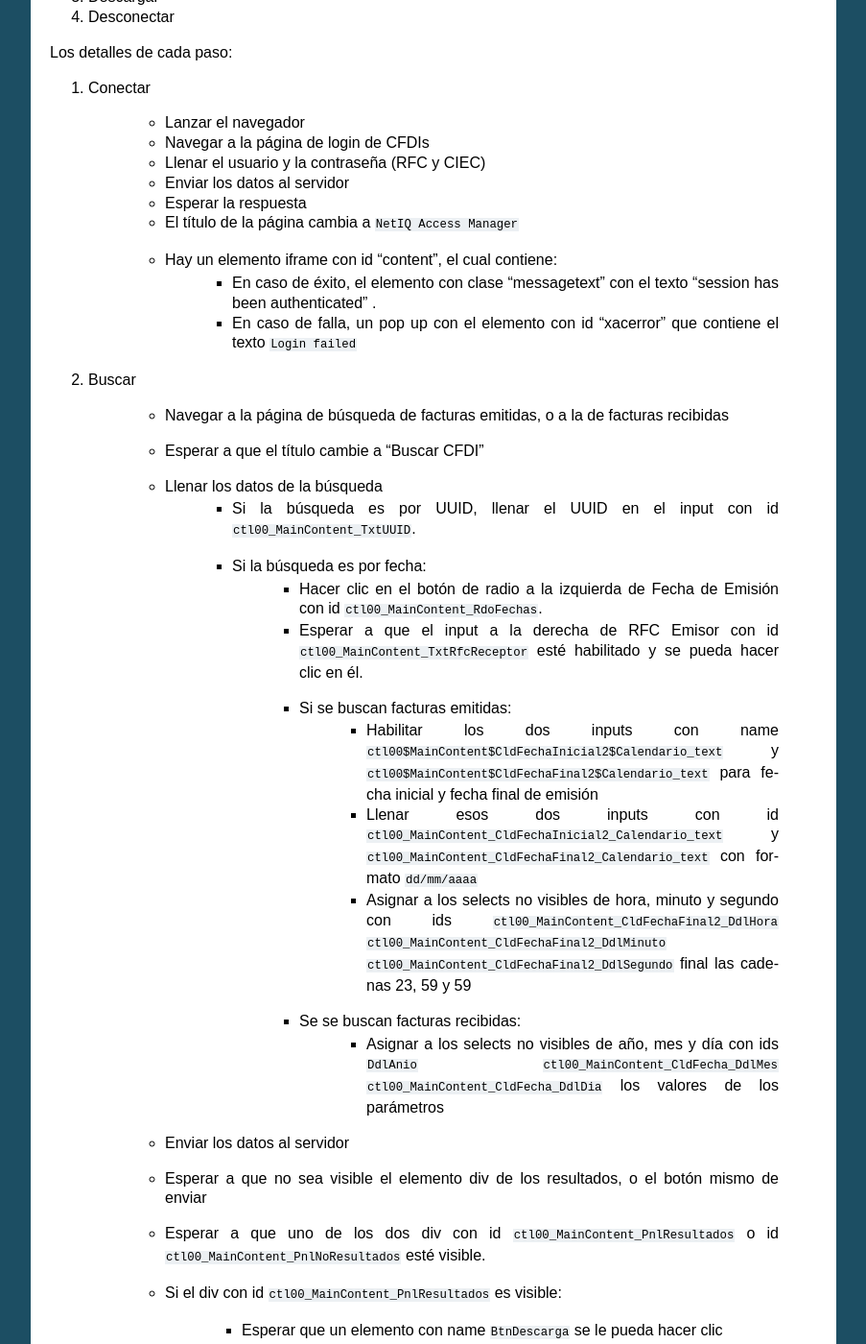
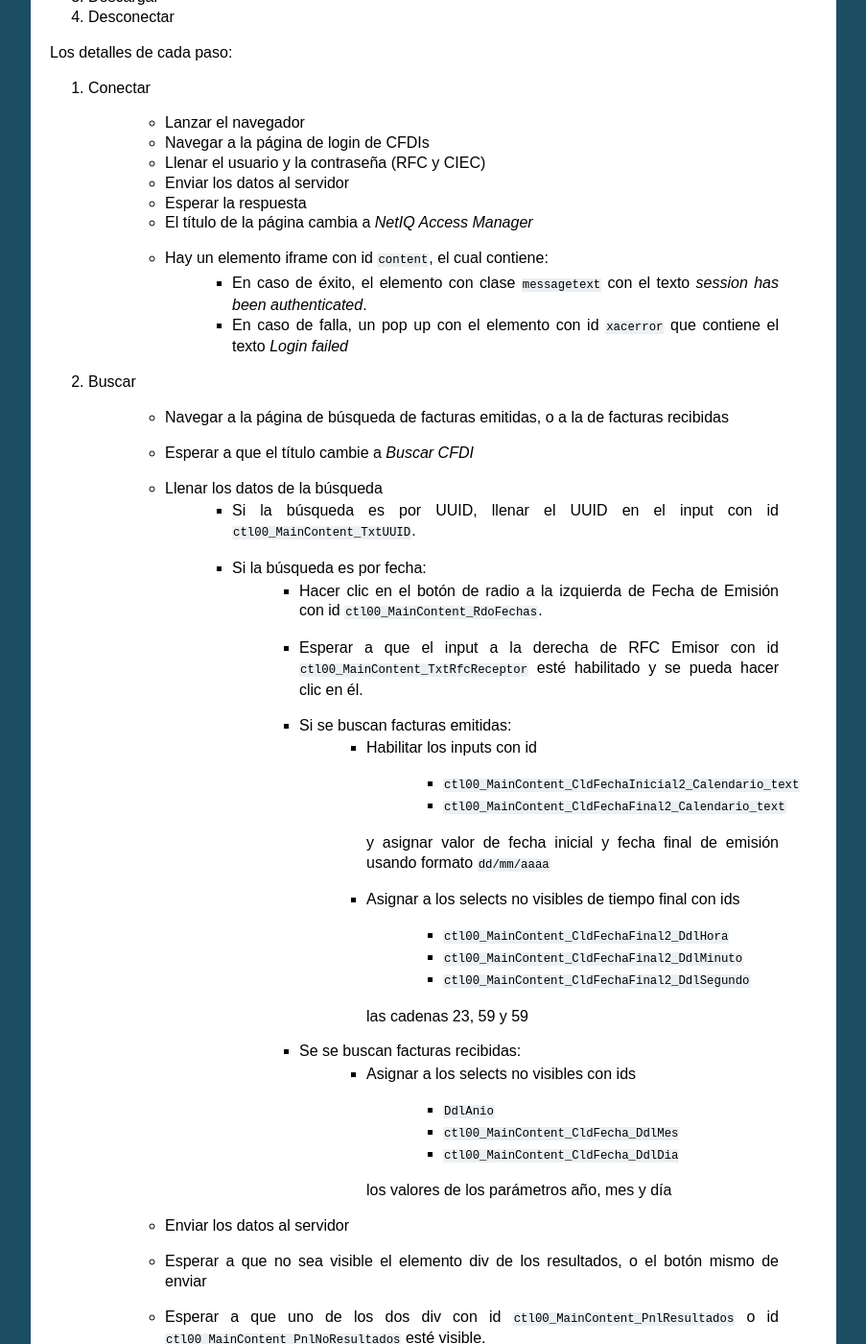
Before and after one commit to LinuxCabal/admin-cfdi, a Sphinx documentation site: the page built from docs/devel.rst, in a window 1280 px wide and 1400 px high, scrolled down 669 px. Shown: the whole window at 96% size, without its empty margins (198-1101 px from the left). Built offline with Sphinx 7.4.7, drawn with Linux system fonts in a browser that asks for light colours.

Commit message:
Estandarizar

```diff
--- a/docs/devel.rst
+++ b/docs/devel.rst
@@ -54,18 +54,18 @@ Los detalles de cada paso:
      - Llenar el usuario y la contraseña (RFC y CIEC)
      - Enviar los datos al servidor
      - Esperar la respuesta
-     - El título de la página cambia a ``NetIQ Access Manager``
-     - Hay un elemento iframe con id 'content', el cual contiene:
-        - En caso de éxito, el elemento con clase 'messagetext'
-          con el texto 'session has been authenticated' .
-        - En caso de falla, un pop up con el elemento con id 'xacerror'
-          que contiene el texto ``Login failed``
+     - El título de la página cambia a *NetIQ Access Manager*
+     - Hay un elemento iframe con id ``content``, el cual contiene:
+        - En caso de éxito, el elemento con clase ``messagetext``
+          con el texto *session has been authenticated*.
+        - En caso de falla, un pop up con el elemento con id ``xacerror``
+          que contiene el texto *Login failed*
 
 #. Buscar
 
      - Navegar a la página de búsqueda de facturas emitidas,
        o a la de facturas recibidas
-     - Esperar a que el título cambie a 'Buscar CFDI'
+     - Esperar a que el título cambie a *Buscar CFDI*
      - Llenar los datos de la búsqueda
         - Si la búsqueda es por UUID, llenar el UUID en
           el input con id ``ctl00_MainContent_TxtUUID``.
@@ -77,28 +77,28 @@ Los detalles de cada paso:
               con id ``ctl00_MainContent_TxtRfcReceptor``
               esté habilitado y se pueda hacer clic en él.
             - Si se buscan facturas emitidas:
-                - Habilitar los dos inputs con name
-                  ``ctl00$MainContent$CldFechaInicial2$Calendario_text`` y
-                  ``ctl00$MainContent$CldFechaFinal2$Calendario_text``
-                  para fecha inicial y
-                  fecha final de emisión
-                - Llenar esos dos inputs con id
-                  ``ctl00_MainContent_CldFechaInicial2_Calendario_text`` y
-                  ``ctl00_MainContent_CldFechaFinal2_Calendario_text``
-                  con formato ``dd/mm/aaaa``
-                - Asignar a los selects no visibles de hora, minuto y
-                  segundo con ids
-                  ``ctl00_MainContent_CldFechaFinal2_DdlHora``
-                  ``ctl00_MainContent_CldFechaFinal2_DdlMinuto``
-                  ``ctl00_MainContent_CldFechaFinal2_DdlSegundo``
-                  final las cadenas 23, 59 y 59
+                - Habilitar los inputs con id
+
+                    - ``ctl00_MainContent_CldFechaInicial2_Calendario_text``
+                    - ``ctl00_MainContent_CldFechaFinal2_Calendario_text``
+
+                  y asignar valor de fecha inicial y fecha final de emisión
+                  usando formato ``dd/mm/aaaa``
+                - Asignar a los selects no visibles de tiempo final con ids
+
+                    - ``ctl00_MainContent_CldFechaFinal2_DdlHora``
+                    - ``ctl00_MainContent_CldFechaFinal2_DdlMinuto``
+                    - ``ctl00_MainContent_CldFechaFinal2_DdlSegundo``
+
+                  las cadenas 23, 59 y 59
             - Se se buscan facturas recibidas:
-                - Asignar a los selects no visibles de año, mes y
-                  día con ids
-                  ``DdlAnio``
-                  ``ctl00_MainContent_CldFecha_DdlMes``
-                  ``ctl00_MainContent_CldFecha_DdlDia``
-                  los valores de los parámetros
+                - Asignar a los selects no visibles con ids
+
+                    - ``DdlAnio``
+                    - ``ctl00_MainContent_CldFecha_DdlMes``
+                    - ``ctl00_MainContent_CldFecha_DdlDia``
+
+                  los valores de los parámetros año, mes y día
      - Enviar los datos al servidor
      - Esperar a que no sea visible el elemento div de los
        resultados, o el botón mismo de enviar
```
